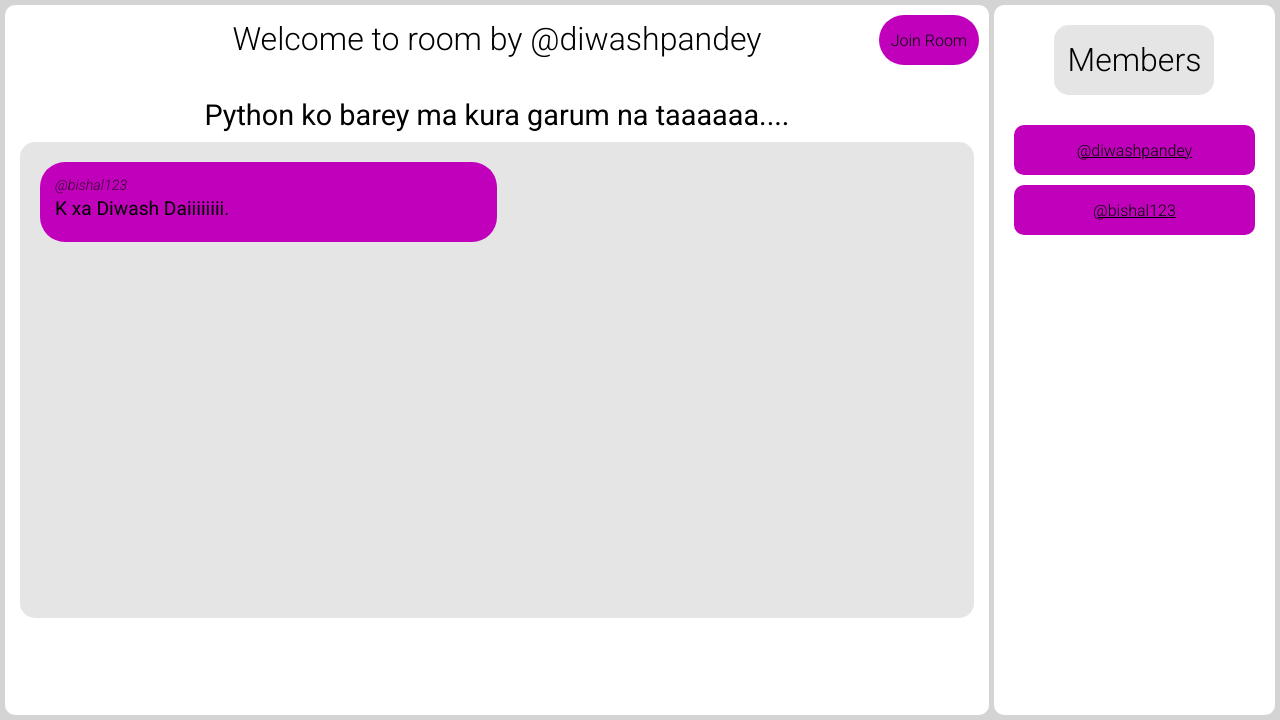
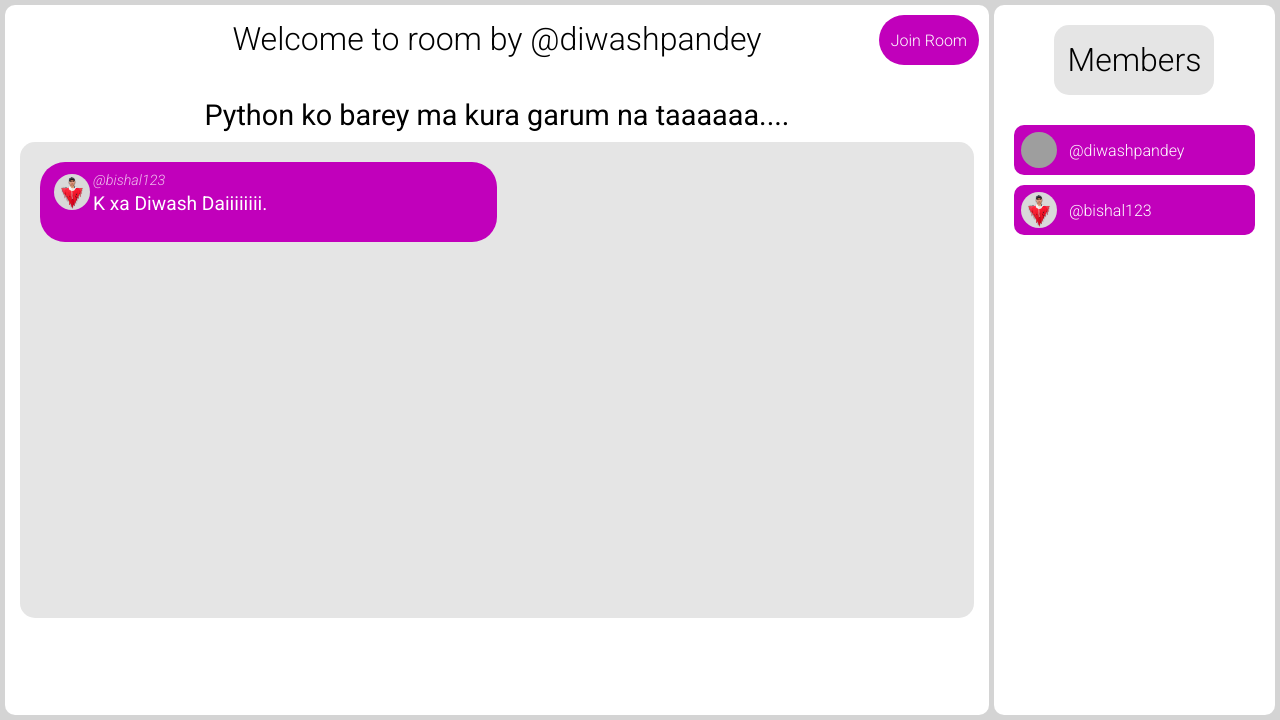
Before and after one commit to diwashpandey/ConnectCodes, a Django app: page /room/3/ in a window 1280 px wide. Shown: the part 80-800 px from the top of the page. Run offline with Django 5.2, Linux system fonts and the light colour scheme; data comes from the database, SQL or seed files in the repository; both versions use the stored data as it was after the commit; grey boxes are pictures that could not be loaded.

Commit message:
Final CleanUp and Profile Pics added in Room

```diff
--- a/rooms/templates/rooms/room.html
+++ b/rooms/templates/rooms/room.html
@@ -21,8 +21,13 @@
 
         {% for i in messages %}
         <li>
-          <a href="{% url 'profilepage' %}?profile={{ i.user.username }}">@{{ i.user.username }}</a>
-          <p>{{ i.message }}</p>
+          <div class="section_1">
+            <img src="/media/{{ i.user.profile_pic }}" alt="profile_pic" class="profile_pic">
+          </div>
+          <div class="section_2">
+            <a href="{% url 'profilepage' %}?profile={{ i.user.username }}">@{{ i.user.username }}</a>
+            <p>{{ i.message }}</p>
+          </div>
         </li>
         {% endfor %}
 
@@ -46,8 +51,10 @@
     <h2 class="center">Members</h2>
     <ul class="members_list">
       {% for member in room_members %}
-      <li class="center">
-        <a href="{% url 'profilepage' %}?profile={{ member.username }}">@{{ member.username }}</a>
+      <li class="member">
+        <a href="{% url 'profilepage' %}?profile={{ member.username }}" class="room_host center">
+          <img src="/media/{{ member.profile_pic }}" alt="profile_pic" class="profile_pic">@{{ member.username }}
+        </a>
       </li>
       {% endfor %}
     </ul>
--- a/static/css/header.css
+++ b/static/css/header.css
@@ -45,7 +45,7 @@ nav a{
     border-radius: 15px;
 
     background-color: var(--button-background);
-    color:white;
+    color:var(--box-innertext);
 }
 .search{
     height:60px;
@@ -67,6 +67,7 @@ nav a{
     font-size: 1.6em;
     border:none;
     border-radius: 50px;
+    color:var(--theme-text);
 }
 
 .searchbox:focus-visible{
--- a/static/css/home.css
+++ b/static/css/home.css
@@ -73,7 +73,7 @@ main>div{
     font-weight: 400;
     border-radius: 15px;
     text-decoration: none;
-    color:white;
+    color:var(--box-innertext);
 
 }
 
@@ -201,5 +201,5 @@ main>div{
     font-size: 1em;
     font-weight: 400;
     border-radius: 15px;
-    color:white;
+    color:var(--box-innertext);
 }
--- a/static/css/room.css
+++ b/static/css/room.css
@@ -55,6 +55,7 @@ main{
 
 
 
+
 .chat_box>form{
     height:50px;
     width:90%;
@@ -100,7 +101,7 @@ main{
     position:absolute;
     top:10px;
     right:10px;
-    color:var(--theme-text);
+    color:var(--box-innertext);
     text-decoration: none;
     background-color: var(--button-background);
     border-radius: 25px;
@@ -122,18 +123,24 @@ Chat cards
 }
 
 .chats>li{
-    list-style-type: none;
-    background-color: var(--button-background);
-    max-width:50%;
     min-height: 80px;
     max-height: 100000px;
-    padding:15px;
+    max-width:50%;
+    padding:10px;
+    margin-bottom:10px;
+
+    display:grid;
+    grid-template-columns: 43px calc(100% - 43px);
+
+    list-style-type: none;
+
     border-radius: 25px;
-    margin-bottom:10px;
+    background-color: var(--button-background);
+
     word-wrap: break-word;
 }
 
-.chats>li>a{
+.chats a{
     display:block;
     text-decoration: none;
     opacity:0.75;
@@ -142,9 +149,27 @@ Chat cards
     margin-bottom:3px;
 }
 
-.chats>li>p{
+.chats p{
     font-size:1.2em;
     font-weight: 400;
+}
+
+.chats .section_1{
+    justify-self: center;
+    align-self: flex-start;
+}
+
+.chats .section_2 p, .section_2 a{
+    color:var(--box-innertext);
+}
+
+.profile_pic{
+    height:40px;
+    width:40px;
+    object-fit:cover;
+    border-radius: 50%;
+    border:2px solid var(--button-background);
+
 }
 
 /*
@@ -162,6 +187,7 @@ Chat cards
     align-items: center;
     flex-direction: column;
     border-radius: 10px;
+    overflow-y: scroll;
 }
 
 .members_container>h2{
@@ -179,10 +205,19 @@ Chat cards
     width:100%;
 }
 
-.members_list>li{
+.members_list>.member{
     height:50px;
     width:100%;
     margin-bottom:10px;
     background-color: var(--button-background);
     border-radius: 10px;
+    padding:5px;
+
 }
+
+.member>a{
+    justify-content: flex-start;
+    gap:10px;
+    text-decoration: none;
+    color:var(--box-innertext);
+}
```
Also changed, not shown: db.sqlite3.
